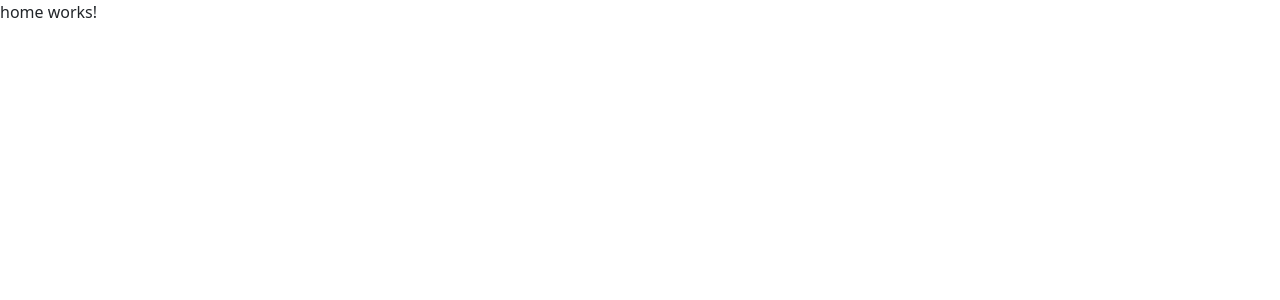
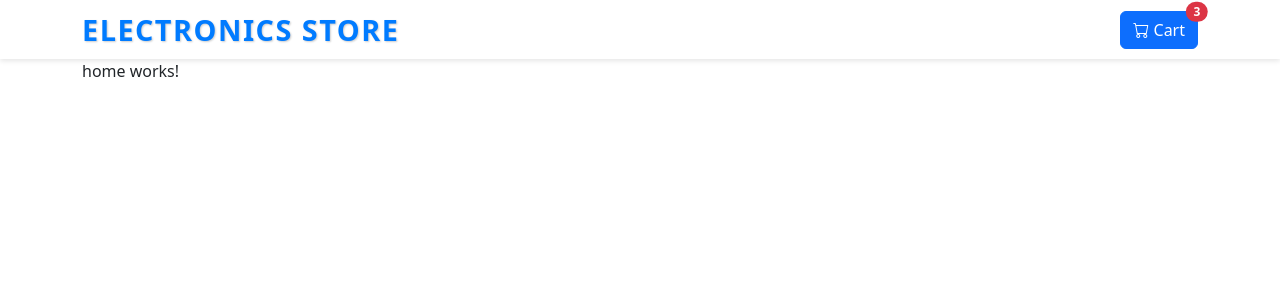
Before and after one commit to IvanKos/electronics-store, an Angular app: page / in a window 1280 px wide. Shown: the top 300 px of the page. Built offline with nearby package versions, Linux system fonts and the light colour scheme.

Commit message:
base structure

```diff
--- a/angular.json
+++ b/angular.json
@@ -33,6 +33,7 @@
             ],
             "styles": [
               "node_modules/bootstrap/dist/css/bootstrap.min.css",
+              "node_modules/bootstrap-icons/font/bootstrap-icons.css",
               "src/styles.scss"
             ],
             "scripts": []
--- a/package.json
+++ b/package.json
@@ -19,6 +19,7 @@
     "@angular/platform-browser-dynamic": "^19.0.0",
     "@angular/router": "^19.0.0",
     "bootstrap": "^5.3.3",
+    "bootstrap-icons": "^1.11.3",
     "ngx-bootstrap": "^19.0.2",
     "rxjs": "~7.8.0",
     "tslib": "^2.3.0",
--- a/src/app/app.component.html
+++ b/src/app/app.component.html
@@ -1 +1,4 @@
-<router-outlet />
+<app-header></app-header>
+<div class="container">
+  <router-outlet/>
+</div>
--- a/src/app/app.component.ts
+++ b/src/app/app.component.ts
@@ -1,9 +1,10 @@
 import { Component } from '@angular/core';
 import { RouterOutlet } from '@angular/router';
+import { HeaderComponent } from './components/header/header.component';
 
 @Component({
   selector: 'app-root',
-  imports: [RouterOutlet],
+  imports: [RouterOutlet, HeaderComponent],
   templateUrl: './app.component.html',
   styleUrl: './app.component.scss'
 })
--- a/src/app/components/header/header.component.html
+++ b/src/app/components/header/header.component.html
@@ -1 +1,21 @@
-<p>header works!</p>
+<header class="header">
+  <div class="container">
+    <div class="d-flex justify-content-between align-items-center py-2">
+<!--      <div>-->
+<!--        <h1 class="h5 m-0">-->
+<!--          <a routerLink="/" class="text-decoration-none text-dark">Electronics Store</a>-->
+<!--        </h1>-->
+        <a class="navbar-brand store-logo" routerLink="/">Electronics Store</a>
+<!--      </div>-->
+
+      <div>
+        <button type="button" class="btn btn-primary position-relative" routerLink="/cart">
+          <i class="bi bi-cart"></i> Cart
+          <span class="position-absolute top-0 start-100 translate-middle badge rounded-pill bg-danger">
+              3
+            </span>
+        </button>
+      </div>
+    </div>
+  </div>
+</header>
--- a/src/app/components/header/header.component.scss
+++ b/src/app/components/header/header.component.scss
@@ -0,0 +1,12 @@
+.header {
+  box-shadow: 0 2px 5px rgba(0, 0, 0, 0.1);
+
+  .store-logo {
+    font-size: 1.8rem;
+    font-weight: bold;
+    color: #007bff;
+    text-transform: uppercase;
+    text-shadow: 1px 1px 2px rgba(0, 0, 0, 0.2);
+    letter-spacing: 1.5px;
+  }
+}
--- a/src/app/components/header/header.component.ts
+++ b/src/app/components/header/header.component.ts
@@ -1,8 +1,11 @@
 import { Component } from '@angular/core';
+import { RouterLink } from '@angular/router';
 
 @Component({
   selector: 'app-header',
-  imports: [],
+  imports: [
+    RouterLink
+  ],
   templateUrl: './header.component.html',
   styleUrl: './header.component.scss'
 })
```
Also changed, not shown: 1 other file (tests, documents, lock files or other folders).
